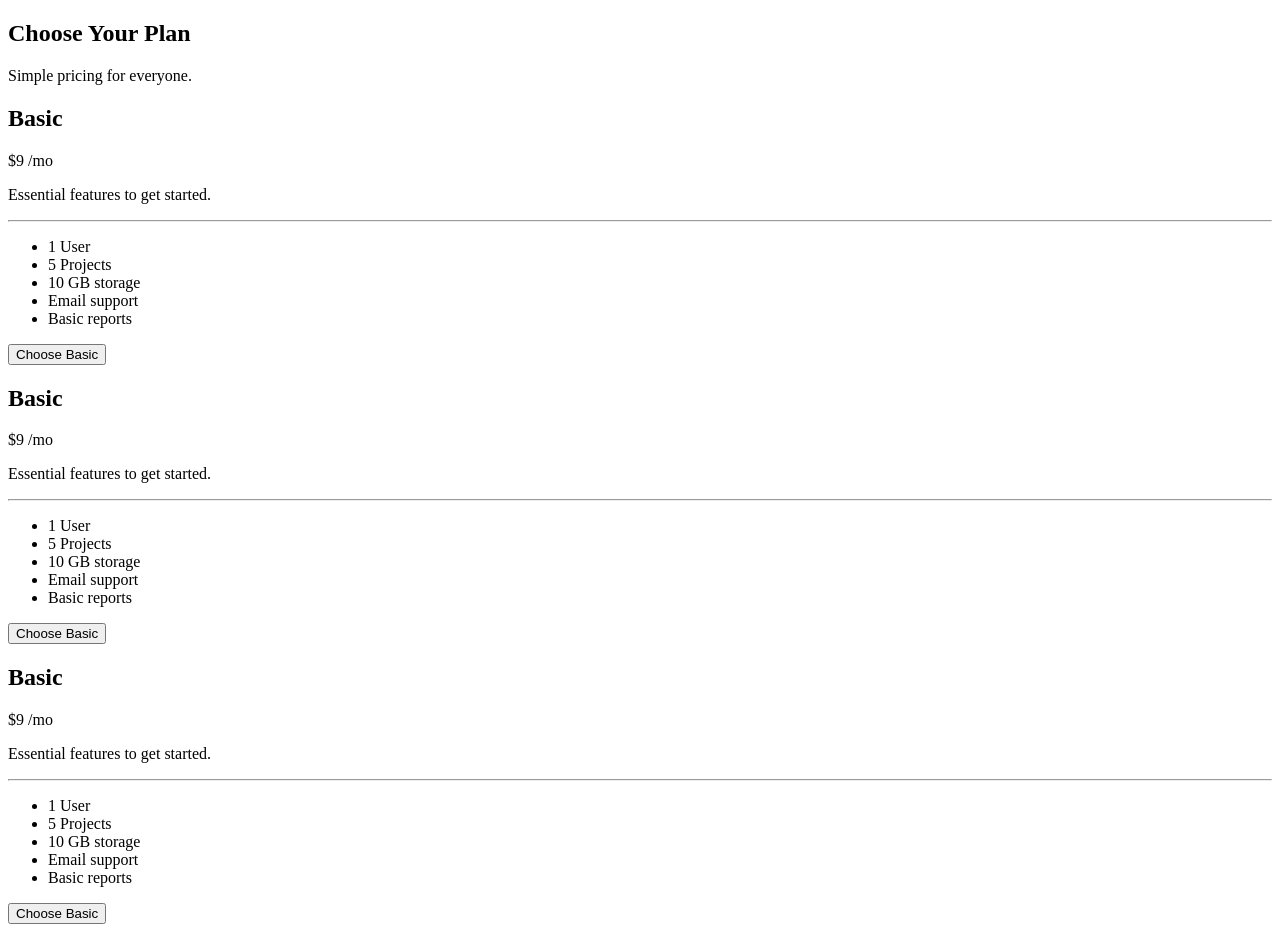
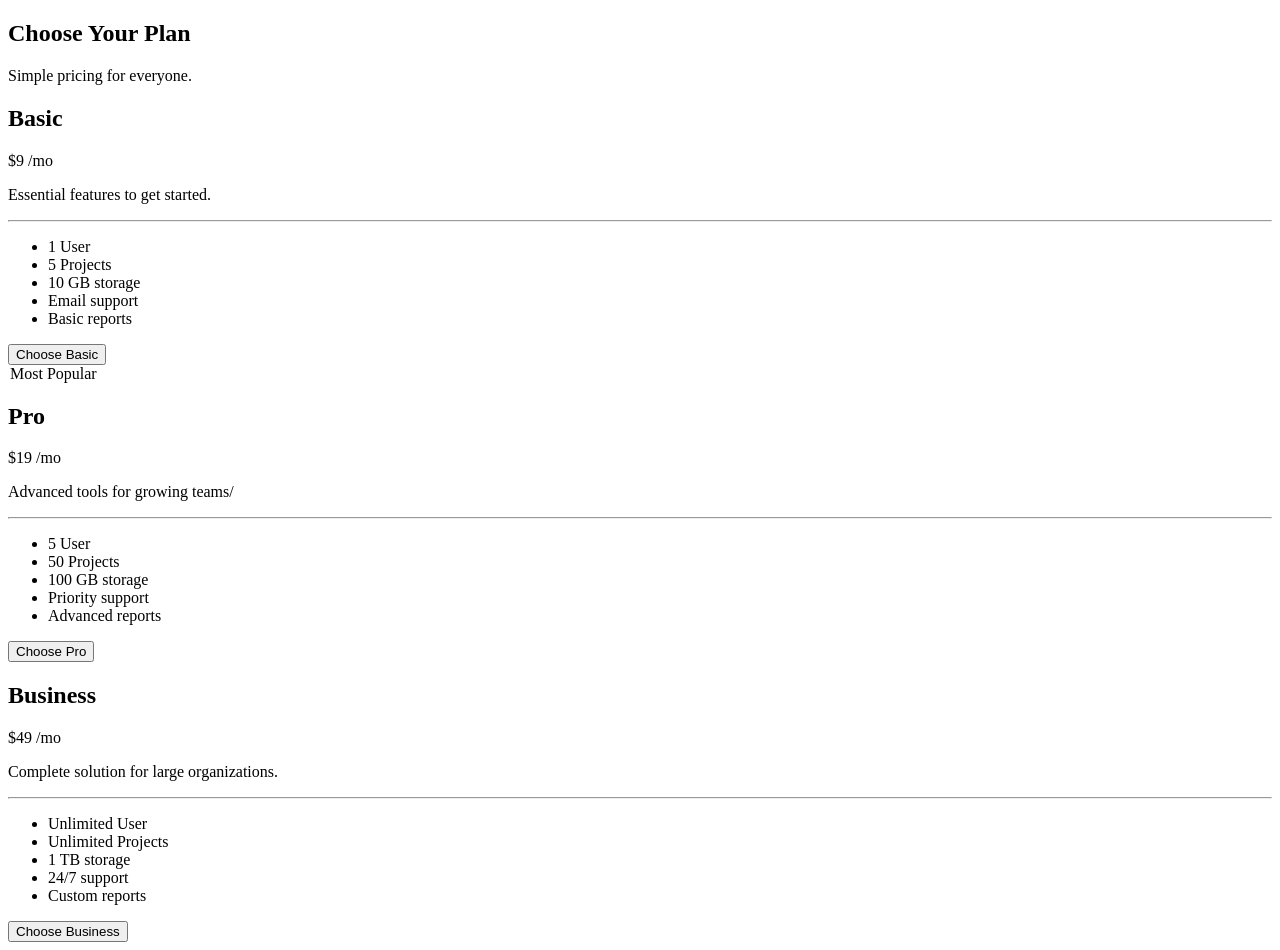
Before and after one commit to affandzaki15/Roadto100day, a plain HTML site: page HTML/pricing-card.html in a window 1280 px wide. Drawn offline with Linux system fonts and the light colour scheme.

Commit message:
html done pricing

```diff
--- a/HTML/pricing-card.html
+++ b/HTML/pricing-card.html
@@ -11,7 +11,6 @@
         <h1>Choose Your Plan</h1>
         <p>Simple pricing for everyone.</p>
         <div class="price">
-
             <!-- card-1 -->
             <article class="basic">
                 <div>
@@ -31,39 +30,40 @@
             </article>
 
             <!-- card-2 -->
-            <article class="basic">
+            <article class="pro">
+                <legend>Most Popular</legend>
                 <div>
-                    <h2>Basic</h2>
-                    <p>$9 <span>/mo</span></p>
-                    <p>Essential features to get started.</p>
+                    <h2>Pro</h2>
+                    <p>$19 <span>/mo</span></p>
+                    <p>Advanced tools for growing teams/</p>
                 </div>
                 <hr>
                 <ul>
-                    <li> 1 User </li>
-                    <li> 5 Projects </li>
-                    <li> 10 GB storage </li>
-                    <li> Email support </li>
-                    <li> Basic reports </li>
+                    <li> 5 User </li>
+                    <li> 50 Projects </li>
+                    <li> 100 GB storage </li>
+                    <li> Priority support </li>
+                    <li> Advanced reports </li>
                 </ul>
-                <button>Choose Basic</button>
+                <button>Choose Pro</button>
             </article>
 
             <!-- card-3 -->
-            <article class="basic">
+            <article class="business">
                 <div>
-                    <h2>Basic</h2>
-                    <p>$9 <span>/mo</span></p>
-                    <p>Essential features to get started.</p>
+                    <h2>Business</h2>
+                    <p>$49 <span>/mo</span></p>
+                    <p>Complete solution for large organizations.</p>
                 </div>
                 <hr>
                 <ul>
-                    <li> 1 User </li>
-                    <li> 5 Projects </li>
-                    <li> 10 GB storage </li>
-                    <li> Email support </li>
-                    <li> Basic reports </li>
+                    <li> Unlimited User </li>
+                    <li> Unlimited Projects </li>
+                    <li> 1 TB storage </li>
+                    <li> 24/7 support </li>
+                    <li> Custom reports </li>
                 </ul>
-                <button>Choose Basic</button>
+                <button>Choose Business</button>
             </article>
         </div>
     </section>
```
